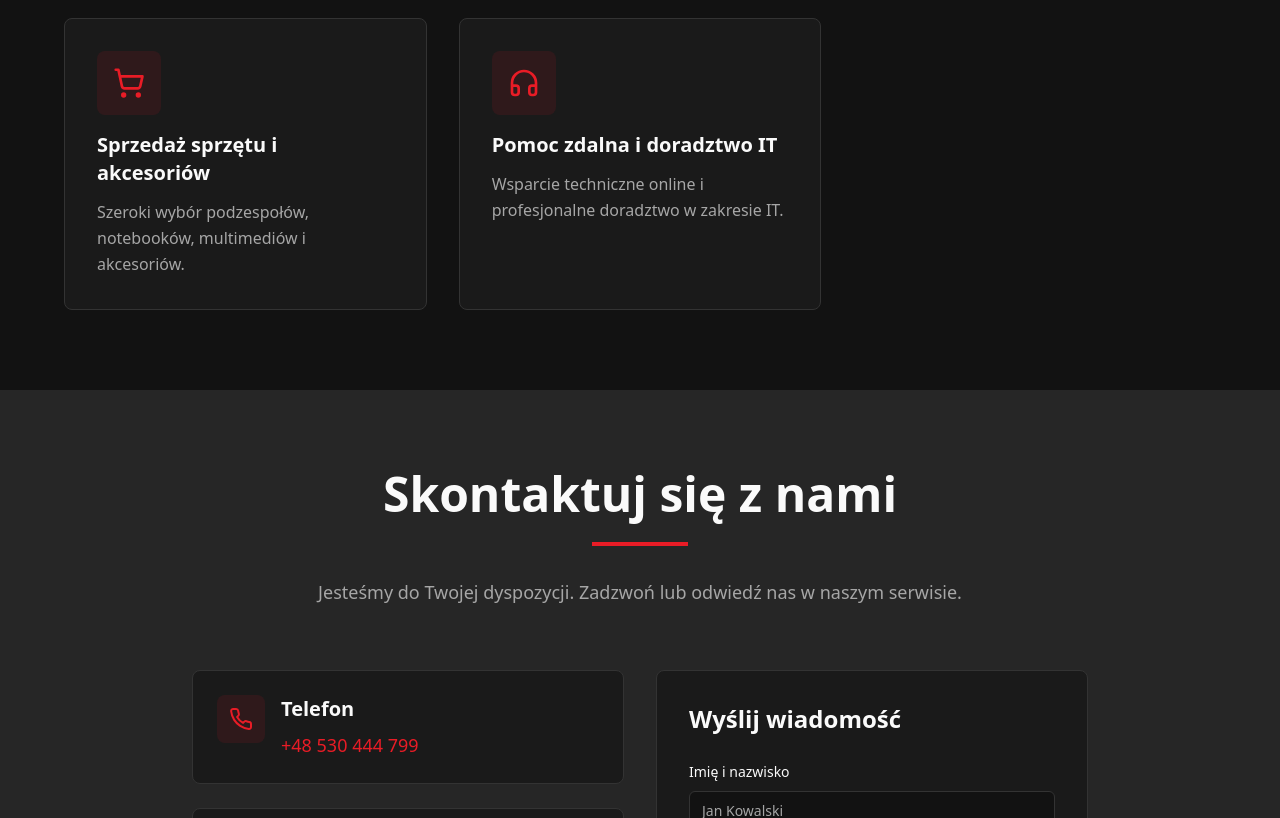
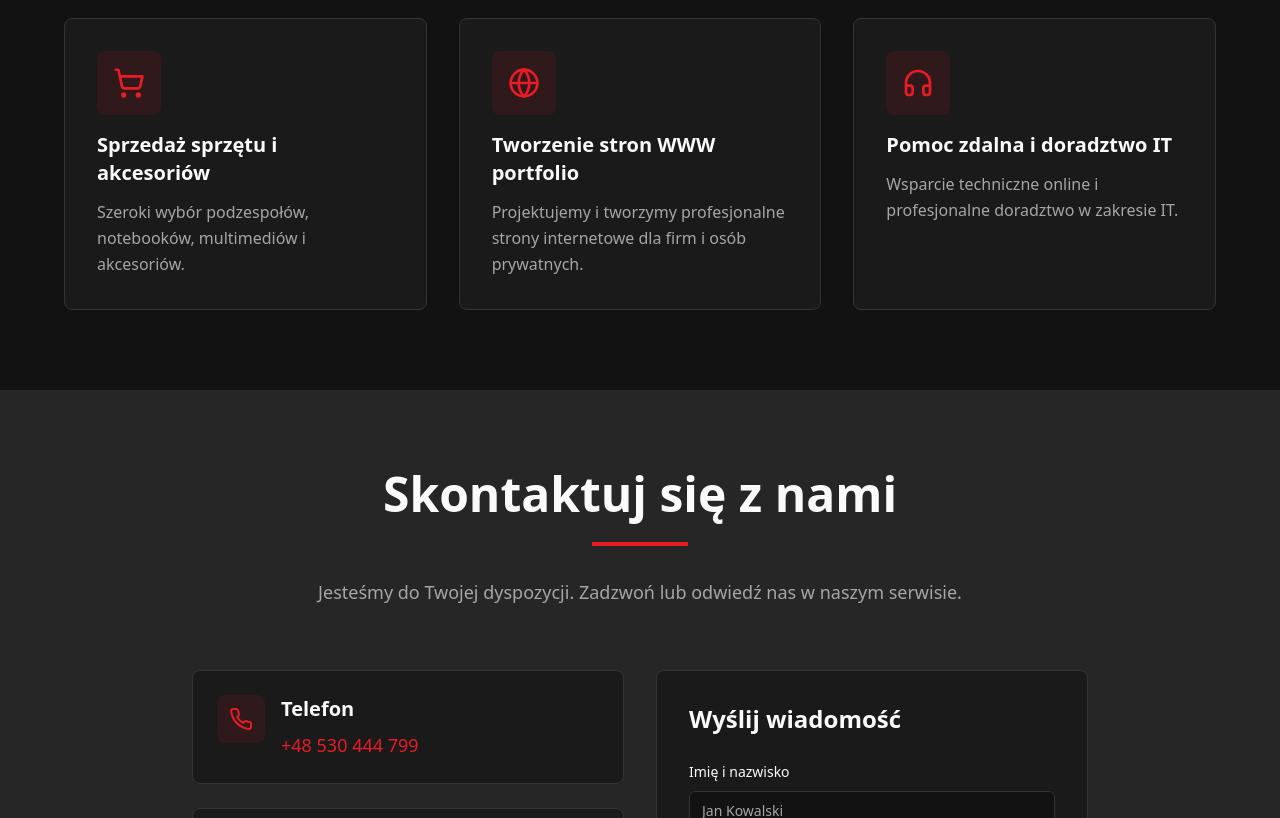
Before and after one commit to KubasKrzysztof/expert-komp-folio, a React (Vite) app: page / in a window 1280 px wide. Shown: the part 2060-2878 px from the top of the page. Built offline with nearby package versions, Linux system fonts and the light colour scheme; the HTML template or start-up script is replaced by a standard one.

Commit message:
Dodaj portfolio strony usług
Rozszerz ofertę o usługę tworzenia stron WWW portfolio w sekcji Usługi, dodając kartę z ikoną i opisem oraz aktualizując importy/konfigurację komponentów.

```diff
--- a/src/components/Services.tsx
+++ b/src/components/Services.tsx
@@ -1,4 +1,4 @@
-import { Wrench, HardDrive, Cpu, ShoppingCart, Headphones } from "lucide-react";
+import { Wrench, HardDrive, Cpu, ShoppingCart, Headphones, Globe } from "lucide-react";
 
 const Services = () => {
   const services = [
@@ -21,6 +21,11 @@ const Services = () => {
       icon: ShoppingCart,
       title: "Sprzedaż sprzętu i akcesoriów",
       description: "Szeroki wybór podzespołów, notebooków, multimediów i akcesoriów.",
+    },
+    {
+      icon: Globe,
+      title: "Tworzenie stron WWW portfolio",
+      description: "Projektujemy i tworzymy profesjonalne strony internetowe dla firm i osób prywatnych.",
     },
     {
       icon: Headphones,
```
